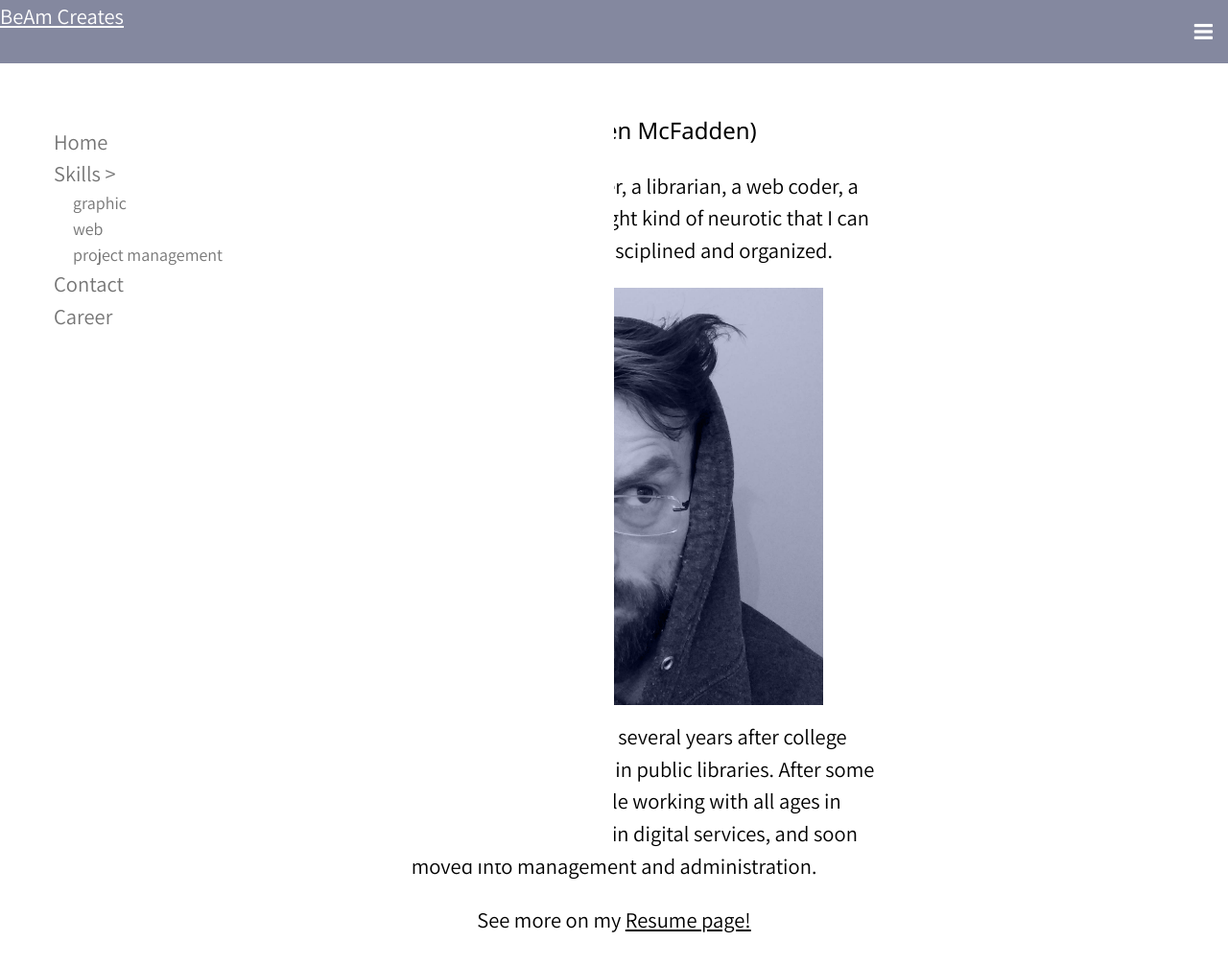
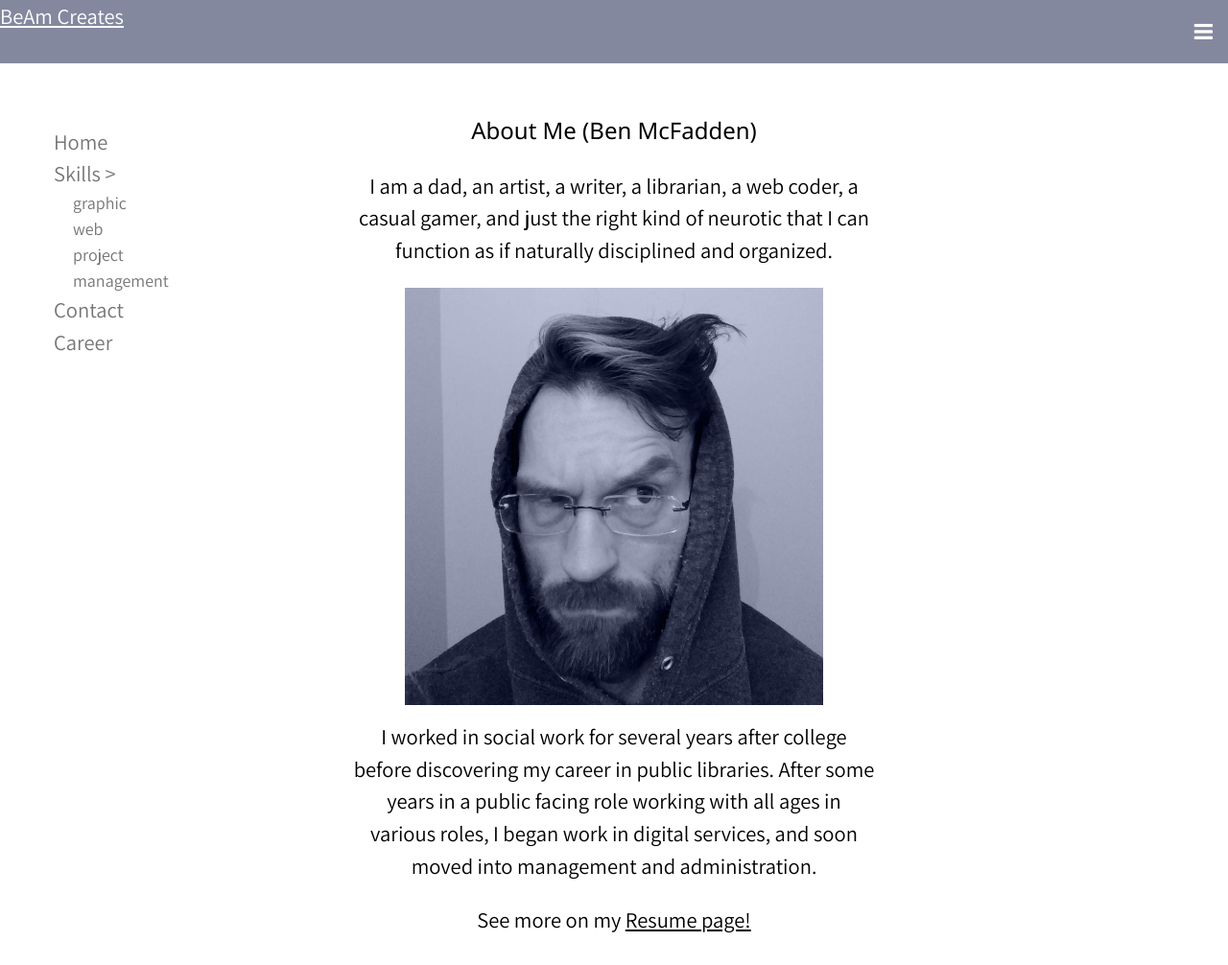
Before and after one commit to viscid2013/beamcreates2, a PHP site: page /home.html in a window 1280 px wide. Shown: the whole page at 96% size. Run offline with PHP 8.4, Linux system fonts and the light colour scheme; some libraries are stand-ins or nearby versions.

Commit message:
sidenav max-width 33

```diff
--- a/styles/beamW3.css
+++ b/styles/beamW3.css
@@ -33,7 +33,7 @@ body{
 
 }
 #sideNav{
-	width: 50%;
+	max-width: 33%;
 }
 
 #sideNav ul{
```
